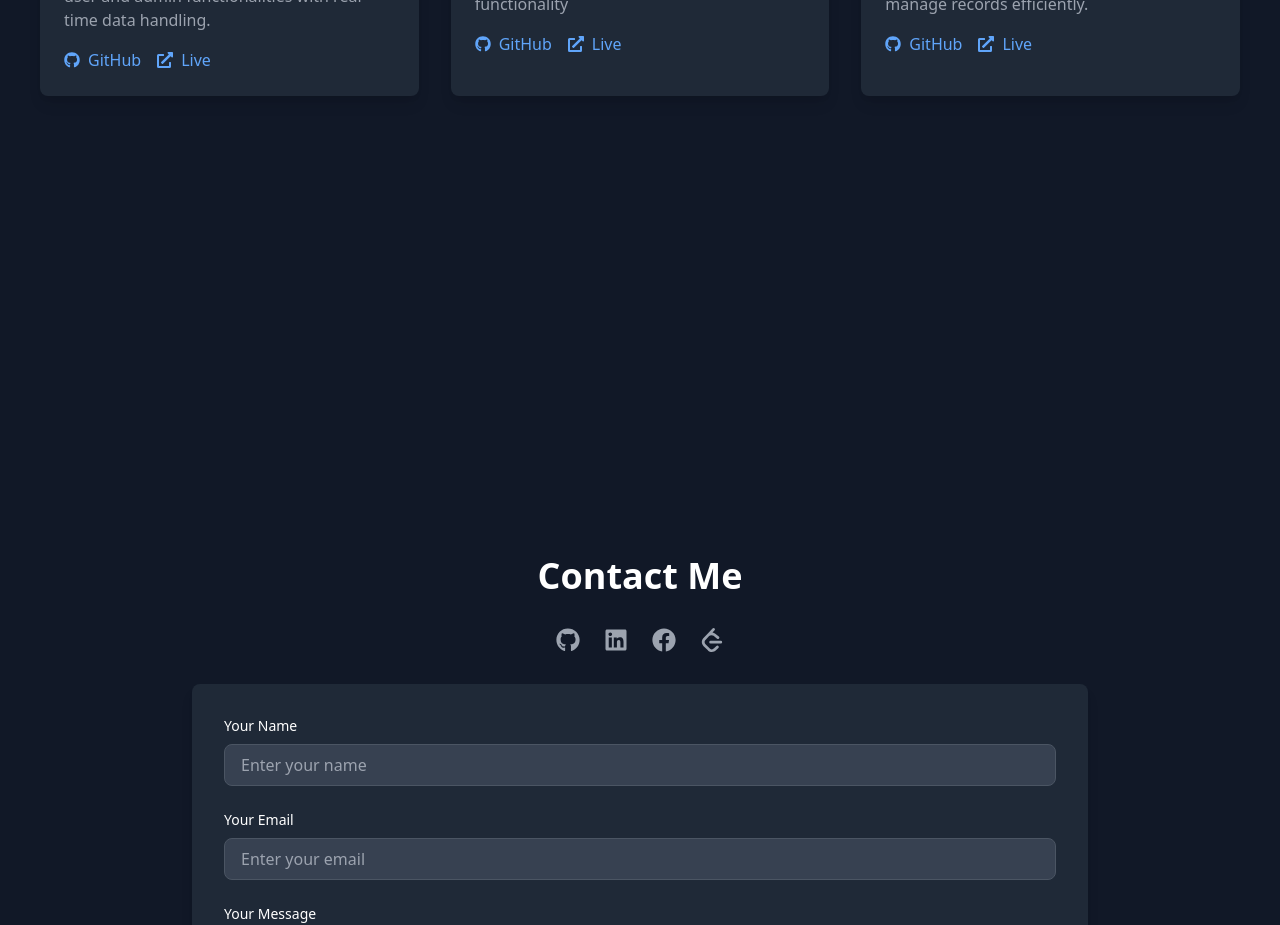
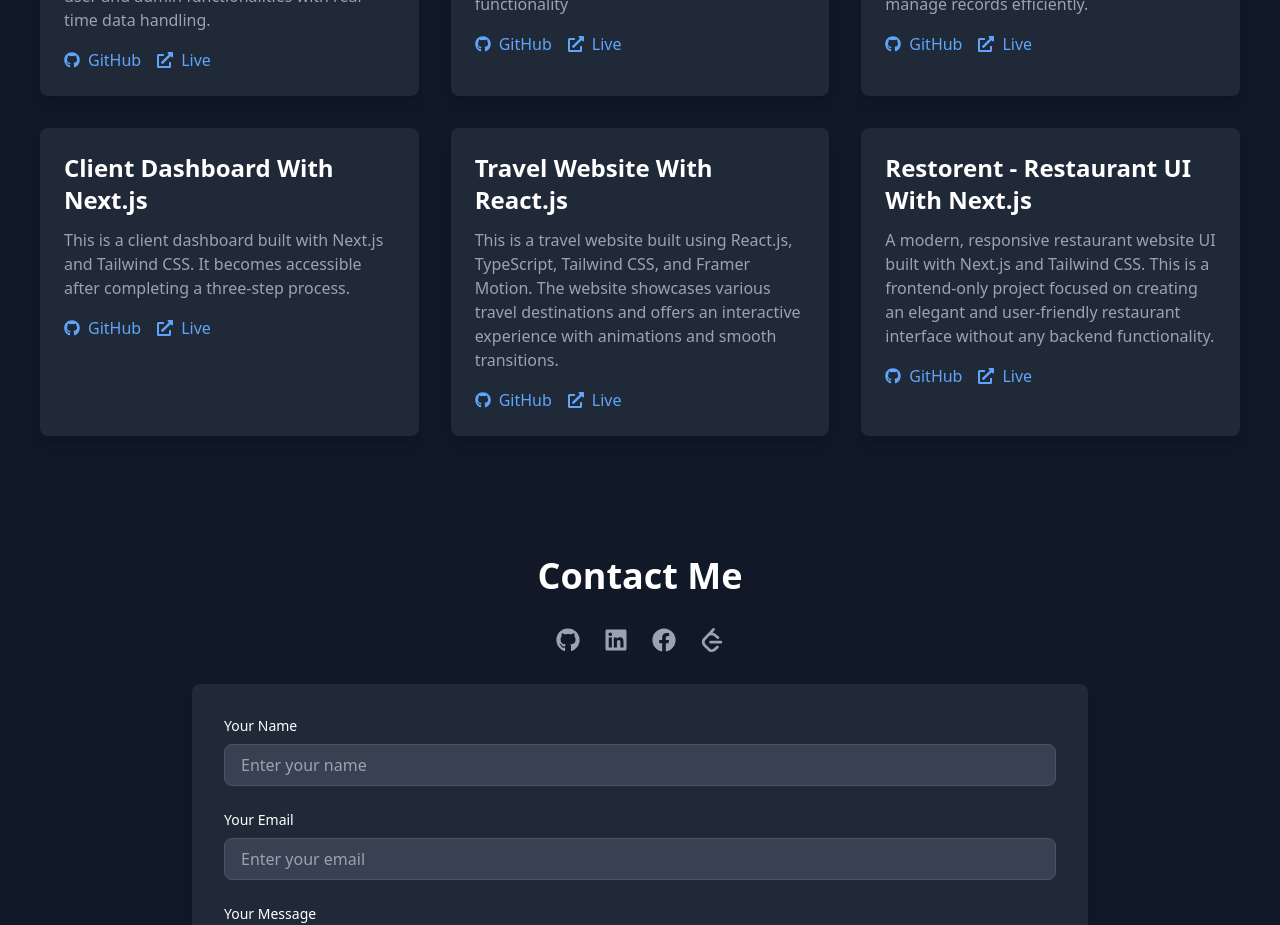
Before and after one commit to mahfujalarony/my-portfolio, a React (Vite) app in the folder vite-project/: page / in a window 1280 px wide. Shown: the part 1940-2865 px from the top of the page. Built offline with nearby package versions, Linux system fonts and the light colour scheme; a web font is replaced by a local one.

Commit message:
add a project

```diff
--- a/vite-project/src/components/Work.jsx
+++ b/vite-project/src/components/Work.jsx
@@ -19,6 +19,25 @@ const projects = [
     description: "A full-stack CRUD application using React, Node.js, Express, and PostgreSQL to manage records efficiently.",
     githubLink: "https://github.com/mahfujalarony/Postgre-Sql-CRUD",
     liveLink: "https://postgre-sql-crud.vercel.app/",
+  },
+    {
+    title: "Client Dashboard With Next.js",
+    description: "This is a client dashboard built with Next.js and Tailwind CSS. It becomes accessible after completing a three-step process.",
+    githubLink: "https://github.com/mahfujalarony/Client-Dashboard",
+    liveLink: "https://client-dashboard-self.vercel.app/",
+  },
+
+    {
+    title: "Travel Website With React.js",
+    description: "This is a travel website built using React.js, TypeScript, Tailwind CSS, and Framer Motion. The website showcases various travel destinations and offers an interactive experience with animations and smooth transitions.",
+    githubLink: "https://github.com/mahfujalarony/Travel",
+    liveLink: "https://travels97.netlify.app/",
+  },
+    {
+    title: "Restorent - Restaurant UI With Next.js",
+    description: "A modern, responsive restaurant website UI built with Next.js and Tailwind CSS. This is a frontend-only project focused on creating an elegant and user-friendly restaurant interface without any backend functionality.",
+    githubLink: "https://github.com/mahfujalarony/Restorent",
+    liveLink: "https://restorent-beryl.vercel.app/",
   },
 ];
 
```
